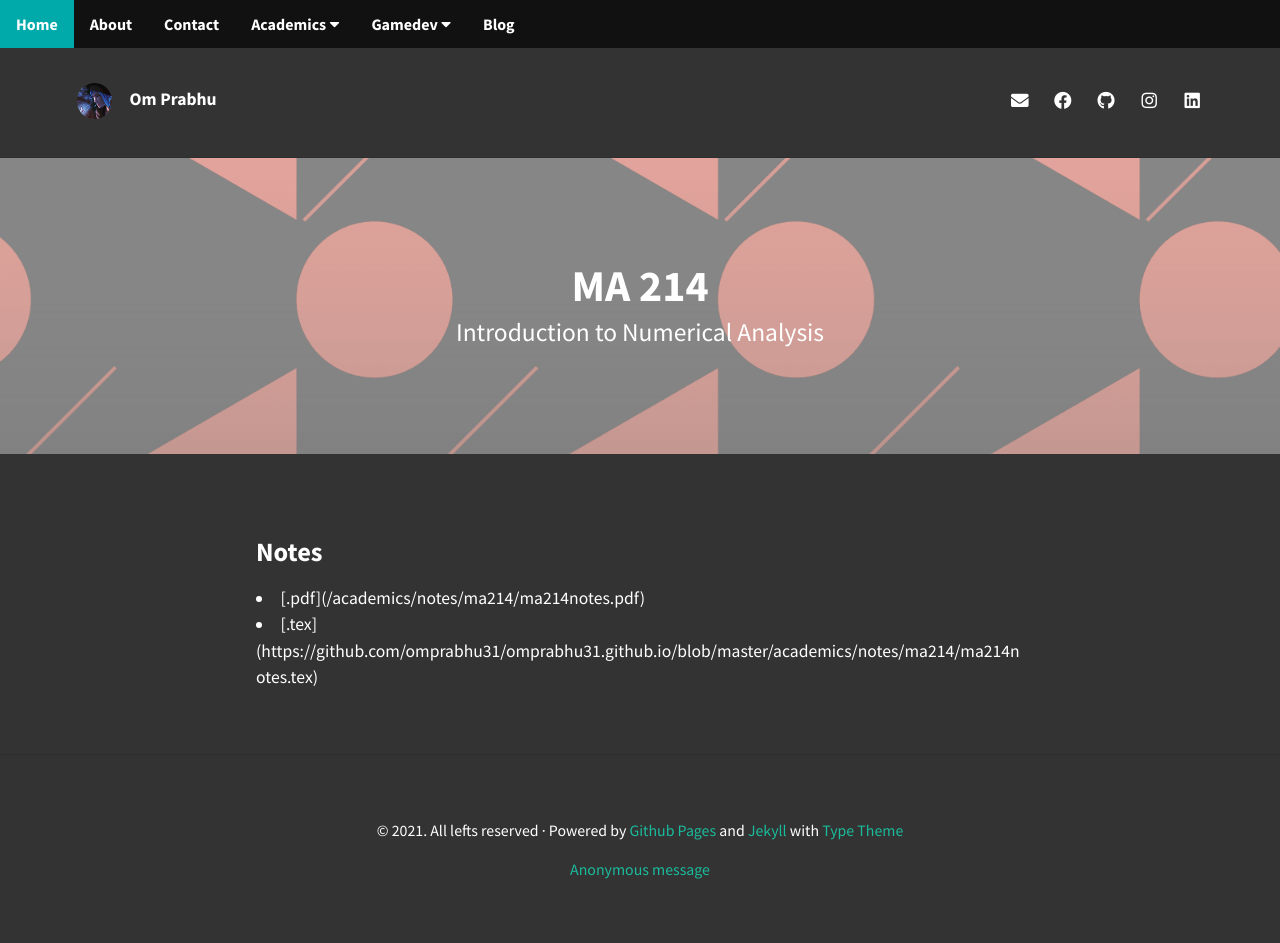
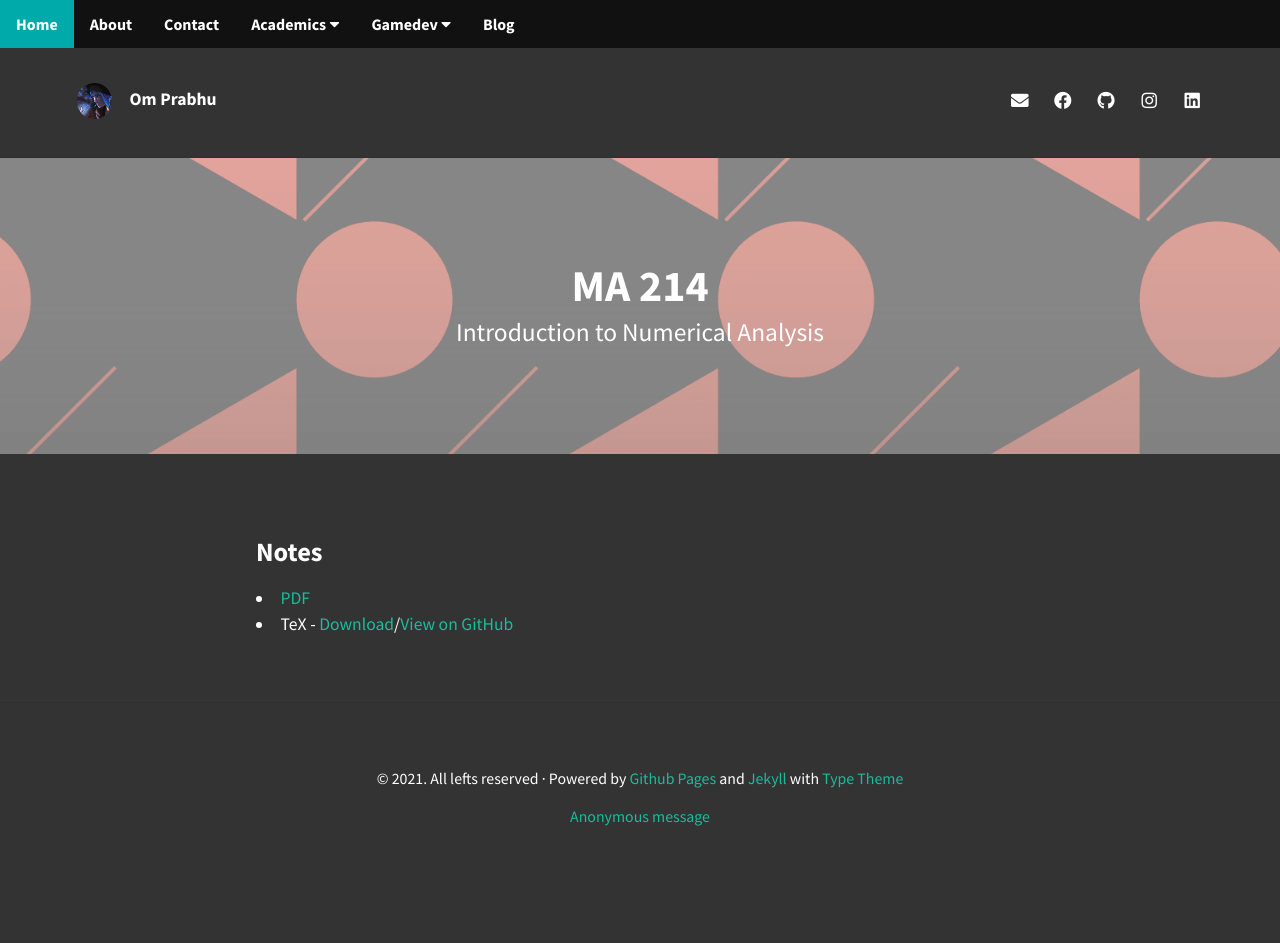
Before and after one commit to omprabhu31/omprabhu31.github.io, a Jekyll site: the page built from academics/notes/ma214/ma214.md, in a window 1280 px wide. Built offline with Jekyll 4.4.1, drawn with Linux system fonts in a browser that asks for light colours; nearby versions of some CDN libraries; after the commit the page ends 900 px from its top, so only the background shows below that.

Commit message:
patch 1.03

```diff
--- a/academics/notes/ma214/ma214.md
+++ b/academics/notes/ma214/ma214.md
@@ -10,6 +10,6 @@ hide: true
 <h3>Notes</h3>
 
 <ul>
-<li>[.pdf](/academics/notes/ma214/ma214notes.pdf)</li>
-<li>[.tex](https://github.com/omprabhu31/omprabhu31.github.io/blob/master/academics/notes/ma214/ma214notes.tex)</li>
+<li><a href="https://omprabhu31.github.io/academics/notes/ma214/ma214notes.pdf">PDF</a></li>
+<li>TeX - <a href="https://omprabhu31.github.io/academics/notes/ma214/ma214notes.tex">Download</a>/<a href="">View on GitHub</a></li>
 </ul>
```
Also changed, not shown: academics/notes/notes.md (+1 -1 lines).
